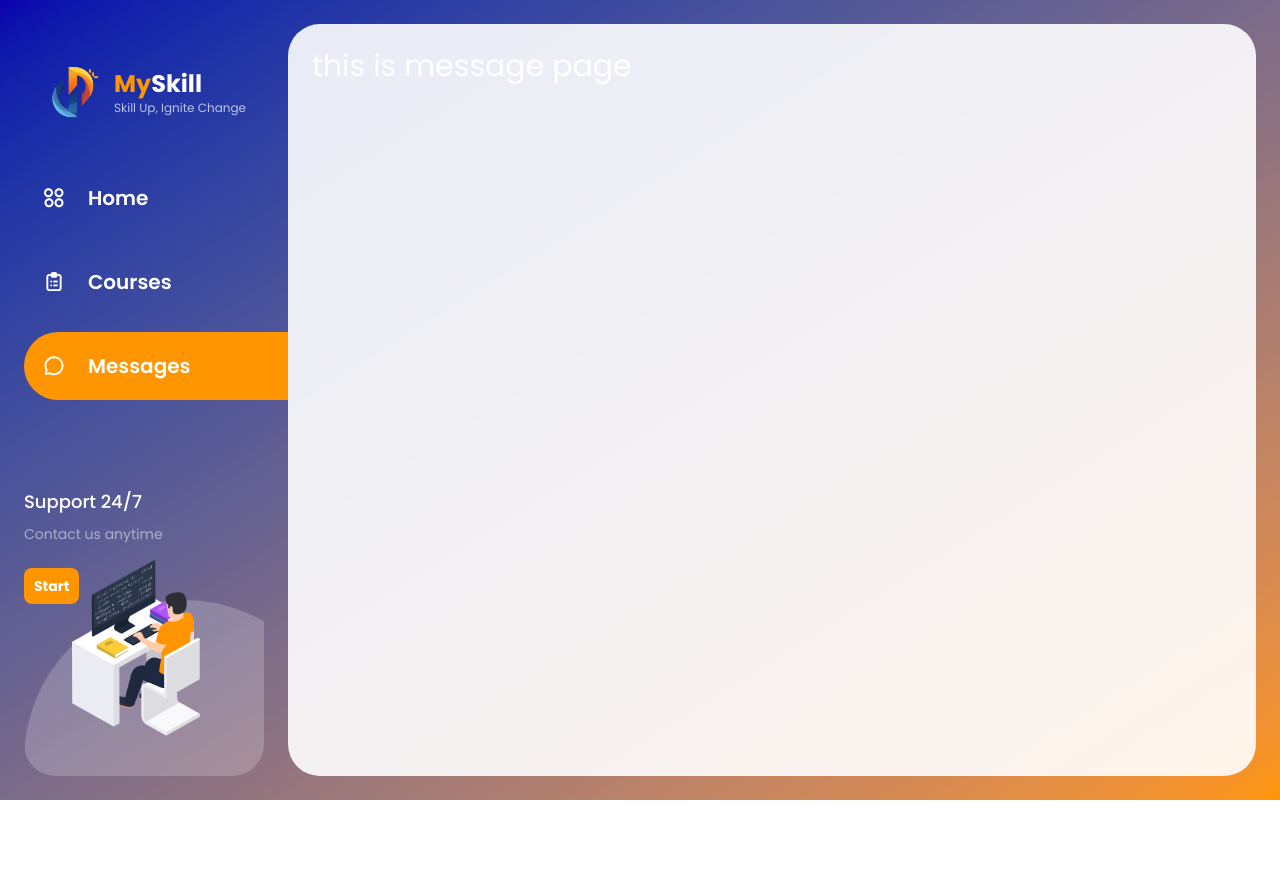
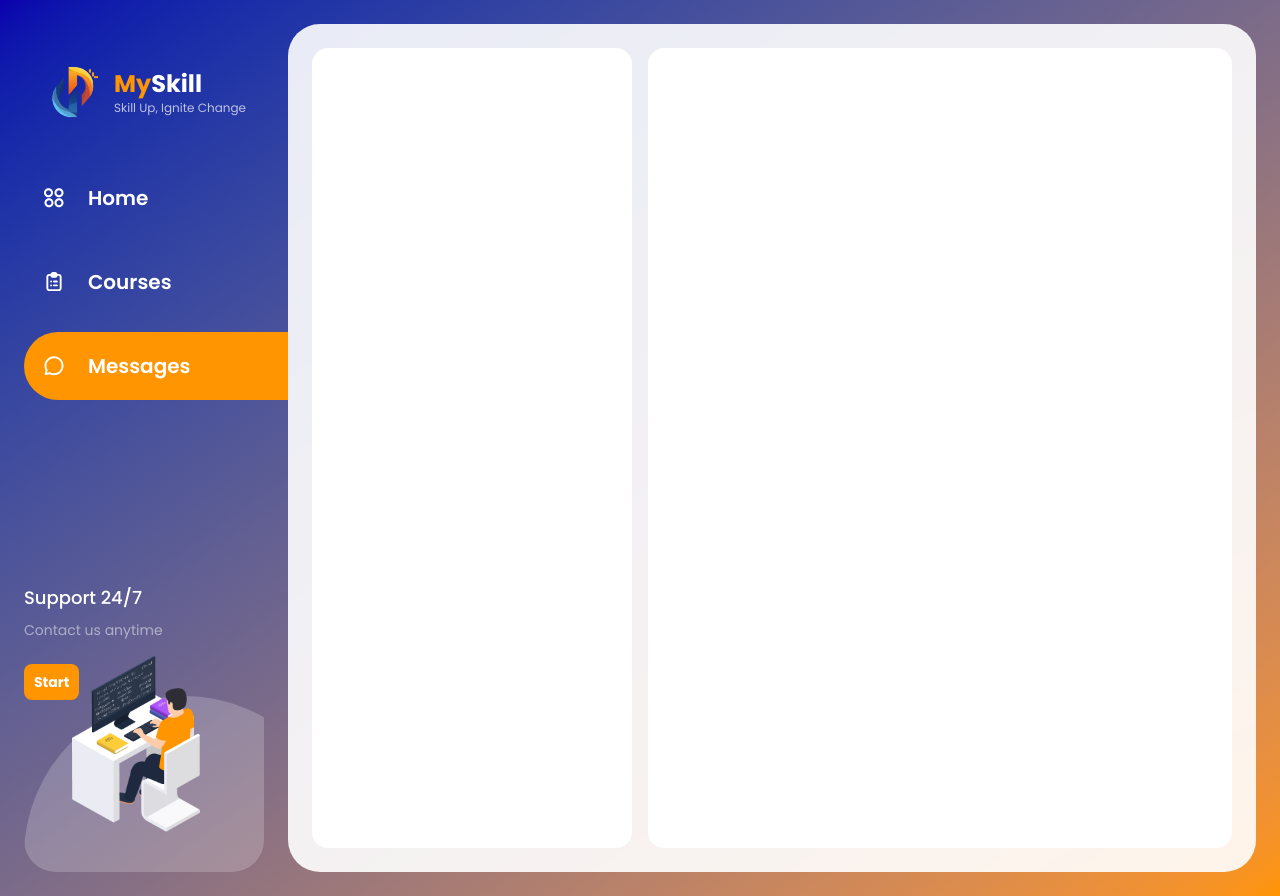
Before and after one commit to mubasyir19/jongskill, a Next.js app: page /dashboard/message in a window 1280 px wide. Before the commit the page ends 800 px from the top, so only its background shows below. Built offline with nearby package versions, Linux system fonts and the light colour scheme.

Commit message:
ui: layout grid messsage page

```diff
--- a/src/app/(dashboard)/dashboard/message/page.tsx
+++ b/src/app/(dashboard)/dashboard/message/page.tsx
@@ -2,8 +2,9 @@ import React from 'react';
 
 export default function MessagePage() {
   return (
-    <div>
-      <p className='text-3xl text-white'>this is message page</p>
+    <div className='flex items-stretch gap-4'>
+      <div className='w-80 h-full bg-white rounded-2xl py-5 px-3 min-h-screen'></div>
+      <div className='flex-1 h-full bg-white rounded-2xl p-7 min-h-screen'></div>
     </div>
   );
 }
```
